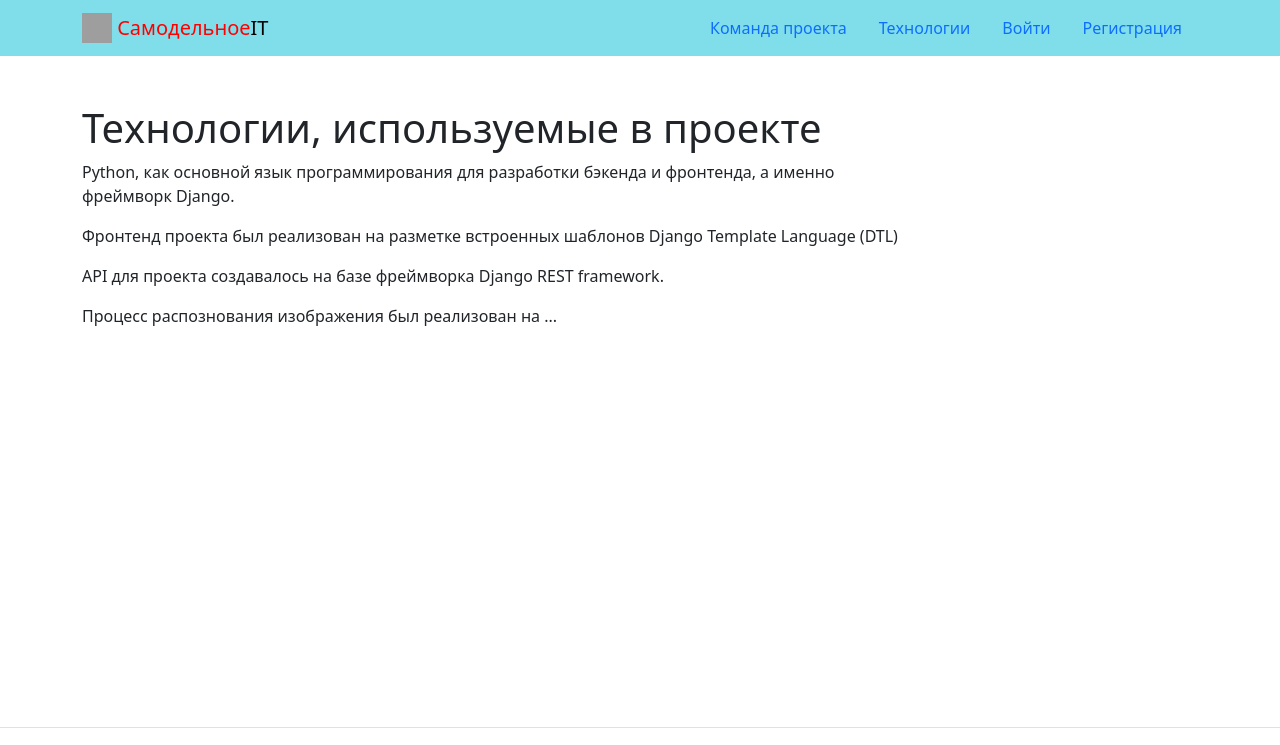
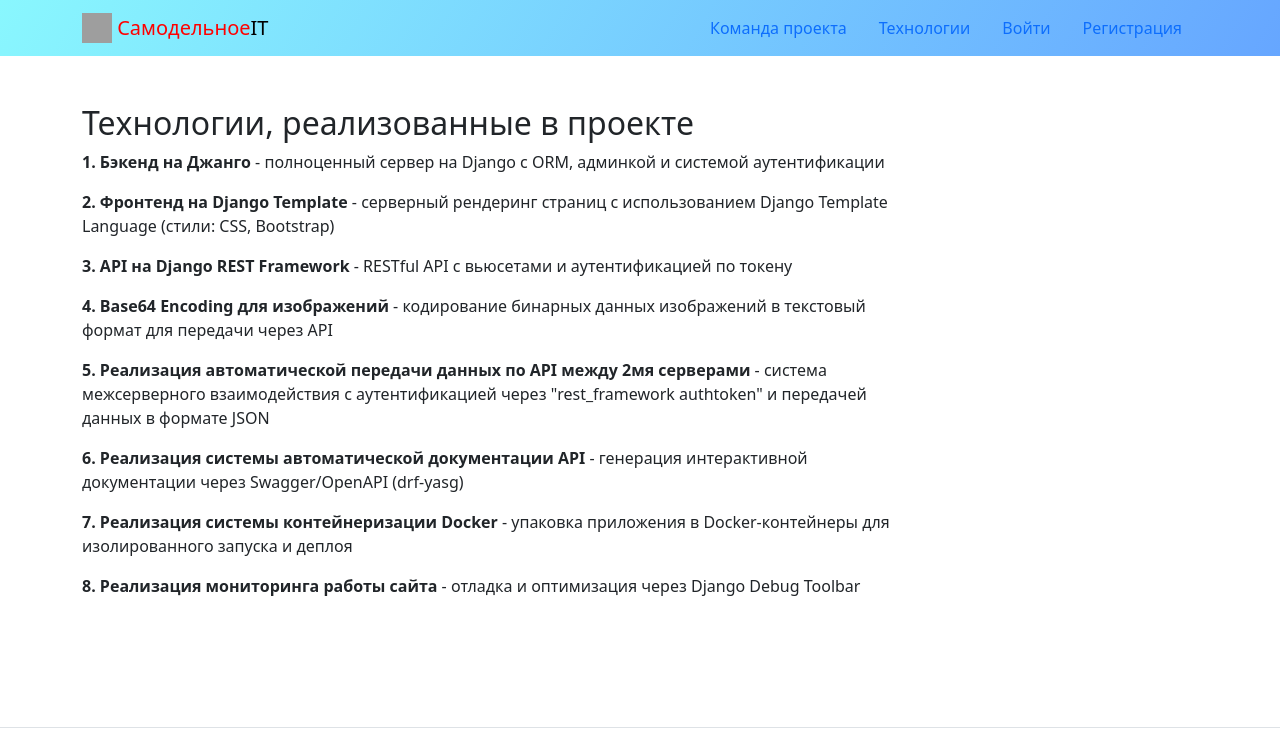
Before and after one commit to Alexman2505/Aeroflot_Hackathon, a Django app: template backend/AeroToolKit/templates/team/tech.html in a window 1280 px wide. Shown: the top 745 px of the page. Run offline with Django 4.2, Linux system fonts and the light colour scheme; the template is opened without the code that fills it, so the values that code supplies are empty; some libraries are stand-ins or nearby versions; grey boxes are pictures that could not be loaded.

```diff
--- a/backend/AeroToolKit/templates/includes/header.html
+++ b/backend/AeroToolKit/templates/includes/header.html
@@ -1,6 +1,6 @@
 {% load static %}
 {% load thumbnail %}
-<nav class="navbar navbar-light" style="background-color: #80DEEA">
+<nav class="navbar navbar-light" style="background: linear-gradient(120deg, #89f7fe 0%, #66a6ff 100%);">
   <div class="container">
     <a class="navbar-brand" href="{% url 'instruments:index' %}">
       <img src="{% static 'img/logo.png' %}"
--- a/backend/AeroToolKit/templates/team/team.html
+++ b/backend/AeroToolKit/templates/team/team.html
@@ -4,7 +4,7 @@
 <h1>Привет, мы команда "Самодельное IT"</h1>
 <h3>Роли в команде:</h3>
 <ul class="list-unstyled">
-    <li>Александр - Project manager, Backend developer, Frontend developer</li>
+    <li>Александр - Project manager, Backend developer, Frontend developer. <a href="https://t.me/jucdfdvrb" target="_blank">Написать в Telegram</a></li>
     <li>Светлана - Computer Vision Developer, Data Scientist</li>
 </ul>
 {% endblock %}
--- a/backend/AeroToolKit/templates/team/tech.html
+++ b/backend/AeroToolKit/templates/team/tech.html
@@ -4,29 +4,16 @@
 {% block content %}
 {% comment %} Колонки с отступом сверху и снизу {% endcomment %}
 <div class="row">
-  <h1>Технологии, используемые в проекте</h1>
-  {% comment %}
-    Боковой блок со списком технологий
-    Займет всю ширину блока на мобильном
-    и 25% при размерах экрана ≥768px
-  {% endcomment %}
-  {% comment %} <aside class="col-12 col-md-3">
-    <ul class="list-group list-group-flush">
-      <li class="list-group-item">
-        Python, как основной язык программирования для разработки бэкенда и фронтенда, а именно фреймворк Django.
-      </li>
-    </ul>
-  </aside> {% endcomment %}
-  {% comment %}
-    Статья
-    Займет всю ширину блока на мобильном
-    и 75% при размерах экрана ≥768px
-  {% endcomment %}
+  <h2>Технологии, реализованные  в проекте</h2>
   <article class="col-12 col-md-9">
-    <p>Python, как основной язык программирования для разработки бэкенда и фронтенда, а именно фреймворк Django.</p>
-    <p>Фронтенд проекта был реализован на разметке встроенных шаблонов Django Template Language (DTL)</p>
-    <p>API для проекта создавалось на базе фреймворка Django REST framework.</p>
-    <p>Процесс распознования изображения был реализован на ...</p>
+    <p><strong>1. Бэкенд на Джанго</strong> - полноценный сервер на Django с ORM, админкой и системой аутентификации</p>
+    <p><strong>2. Фронтенд на Django Template</strong> - серверный рендеринг страниц с использованием Django Template Language (стили: CSS, Bootstrap)</p>
+    <p><strong>3. API на Django REST Framework</strong> - RESTful API с вьюсетами и аутентификацией по токену</p>
+    <p><strong>4. Base64 Encoding для изображений</strong> - кодирование бинарных данных изображений в текстовый формат для передачи через API</p>
+    <p><strong>5. Реализация автоматической передачи данных по API между 2мя серверами</strong> - система межсерверного взаимодействия с аутентификацией через "rest_framework authtoken" и передачей данных в формате JSON</p>
+    <p><strong>6. Реализация системы автоматической документации API</strong> - генерация интерактивной документации через Swagger/OpenAPI (drf-yasg)</p>
+    <p><strong>7. Реализация системы контейнеризации Docker</strong> - упаковка приложения в Docker-контейнеры для изолированного запуска и деплоя</p>
+    <p><strong>8. Реализация мониторинга работы сайта</strong> - отладка и оптимизация через Django Debug Toolbar</p>
   </article>
 </div>
 {% endblock %}
```
